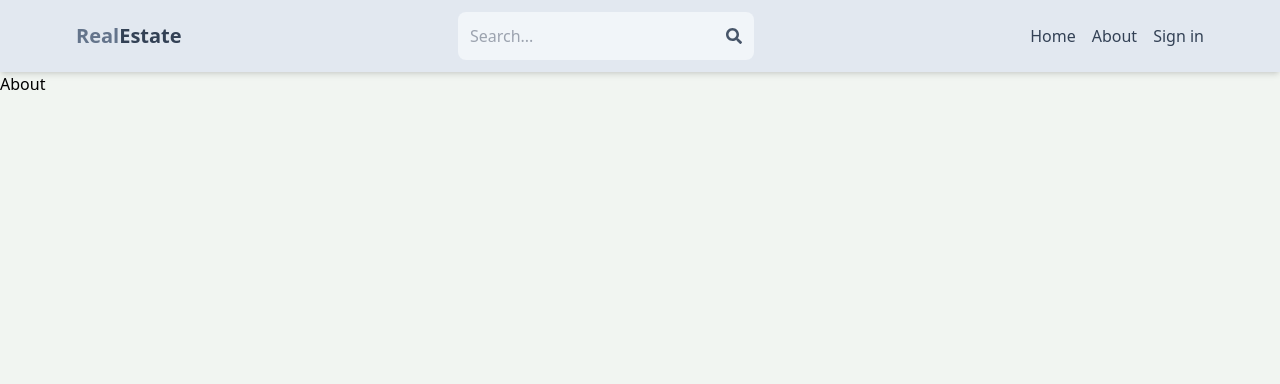
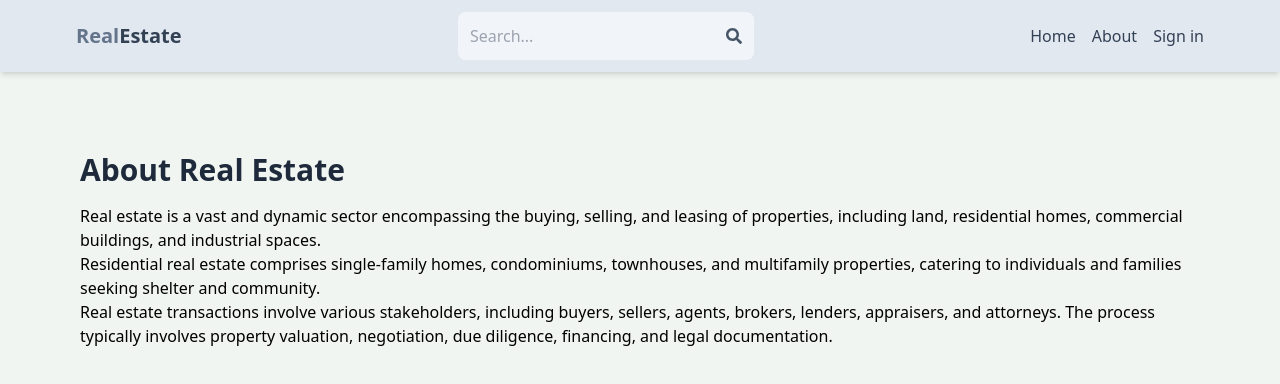
Before and after one commit to ss4621-dev/Real-Estate-Listing, a React (Vite) app in the folder client/: page /about in a window 1280 px wide. Shown: the top 384 px of the page. Built offline with nearby package versions, Linux system fonts and the light colour scheme; no server answers.

Commit message:
complete about page

```diff
--- a/client/src/pages/About.jsx
+++ b/client/src/pages/About.jsx
@@ -1,7 +1,28 @@
-import React from 'react'
+import React from "react";
 
 export default function About() {
   return (
-    <div>About</div>
-  )
+    <div className="py-20 px-4 max-w-6xl mx-auto">
+      <h1 className="text-3xl font-bold mb-4 text-slate-800">
+        About Real Estate
+      </h1>
+      <p classname="mb-4 text-slate-700 ">
+        Real estate is a vast and dynamic sector encompassing the buying,
+        selling, and leasing of properties, including land, residential homes,
+        commercial buildings, and industrial spaces.
+      </p>
+
+      <p classname="mb-4 text-slate-700 ">
+        Residential real estate comprises single-family homes, condominiums,
+        townhouses, and multifamily properties, catering to individuals and
+        families seeking shelter and community.
+      </p>
+      <p classname="mb-4 text-slate-700 ">
+        Real estate transactions involve various stakeholders, including buyers,
+        sellers, agents, brokers, lenders, appraisers, and attorneys. The
+        process typically involves property valuation, negotiation, due
+        diligence, financing, and legal documentation.
+      </p>
+    </div>
+  );
 }
```
